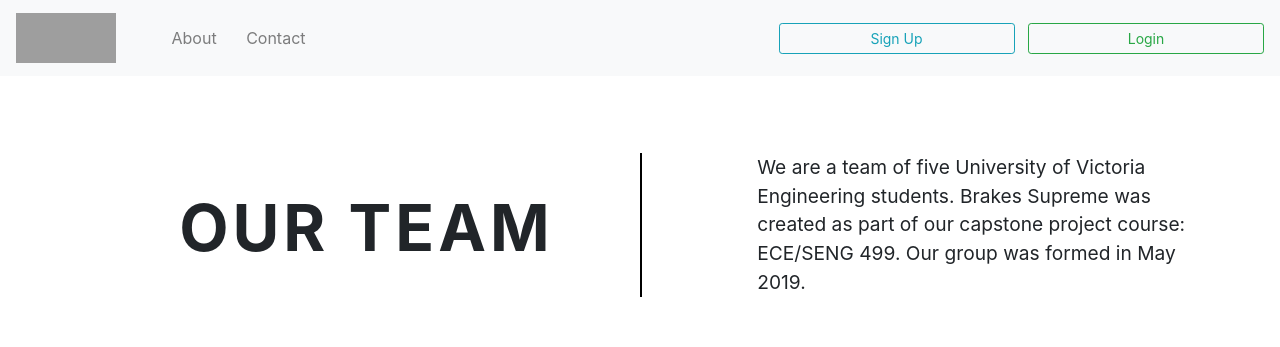
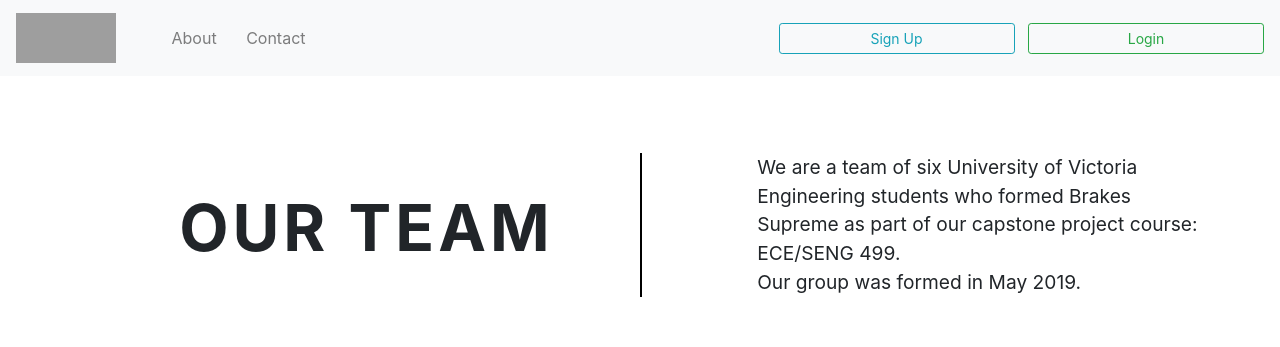
Before and after one commit to sdevalapurkar/smart-brake-monitor, a Next.js app: page /ourteam in a window 1280 px wide. Shown: the top 347 px of the page. Built offline with nearby package versions, Linux system fonts and the light colour scheme; grey boxes are pictures that could not be loaded.

Commit message:
spacing at bottom and new about message

```diff
--- a/pages/ourteam.js
+++ b/pages/ourteam.js
@@ -64,8 +64,8 @@ class Ourteam extends Component {
               <h1>Our Team</h1>
               <div>
                 <p>
-                  We are a team of five University of Victoria Engineering students.
-                  Brakes Supreme was created as part of our capstone project course: ECE/SENG 499.
+                  We are a team of six University of Victoria Engineering students who formed
+                  Brakes Supreme as part of our capstone project course: ECE/SENG 499.<br/>
                   Our group was formed in May 2019.
                 </p>
               </div>
@@ -169,7 +169,8 @@ class Ourteam extends Component {
 
 
           </main>
-          <div className="m-5"/>
+          <div className="m-5">
+          </div>
       </div>
 
     )
```
